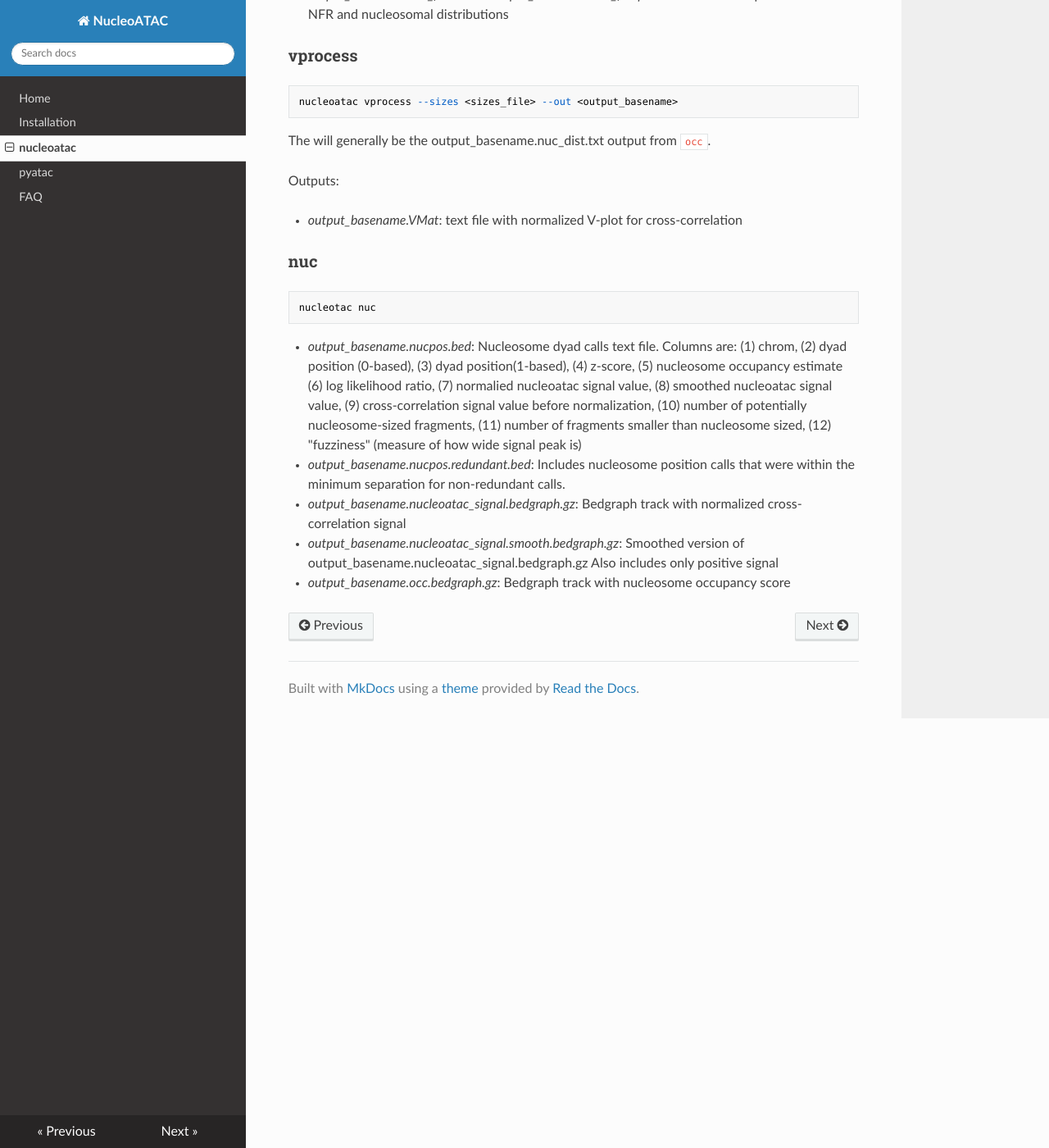
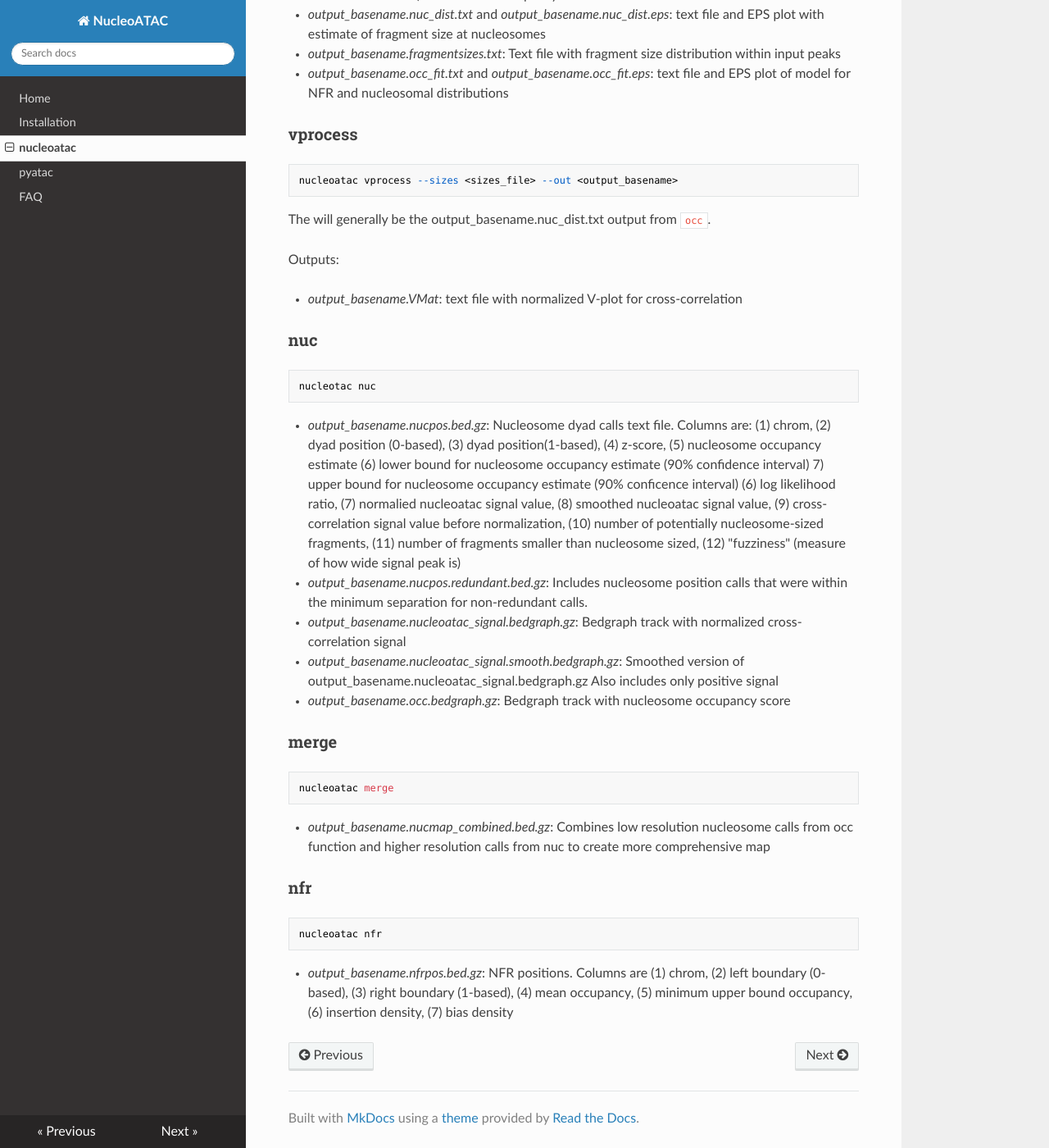
Before and after one commit to GreenleafLab/NucleoATAC, an MkDocs documentation site: the page built from docs/nucleoatac.md, in a window 1280 px wide and 1400 px high, scrolled down 1090 px. Shown: the whole window at 82% size. Built offline with MkDocs 1.6.1, drawn with Linux system fonts in a browser that asks for light colours; nearby versions of some CDN libraries; old or Windows-style settings are respelled for this version of MkDocs; some of the changed text lies outside the part shown.

Commit message:
updated nucleoatac documentation

````diff
--- a/docs/nucleoatac.md
+++ b/docs/nucleoatac.md
@@ -30,11 +30,17 @@ Outputs:
 
 * *output_basename.occ.bedgraph.gz*: Bedgraph track with nucleosome occupancy score
 
+* *output_basename.occ.lower_bound.bedgraph.gz*: Bedgraph track with lower bound estimate (90% confidence interval) for nucleosome occupancy score
+
+* *output_basename.occ.upper_bound.bedgraph.gz*: Bedgraph track with upper bound estimate (90% confidence interval) nucleosome occupancy score
+
 * *output_basename.nuc_dist.txt* and *output_basename.nuc_dist.eps*: text file and EPS plot with estimate of fragment size at nucleosomes
 
 * *output_basename.fragmentsizes.txt*: Text file with fragment size distribution within input peaks
 
 * *output_basename.occ_fit.txt* and *output_basename.occ_fit.eps*: text file and EPS plot of model for NFR and nucleosomal distributions
+
+
 
 ###vprocess
 ```
@@ -52,9 +58,9 @@ nucleotac nuc
 ```
 
 
-* *output_basename.nucpos.bed*:  Nucleosome dyad calls text file.  Columns are: (1) chrom, (2) dyad position (0-based), (3) dyad position(1-based), (4) z-score, (5) nucleosome occupancy estimate (6) log likelihood ratio, (7) normalied nucleoatac signal value, (8) smoothed nucleoatac signal value, (9) cross-correlation signal value before normalization, (10) number of potentially nucleosome-sized fragments, (11) number of fragments smaller than nucleosome sized, (12) "fuzziness"  (measure of how wide signal peak is)
+* *output_basename.nucpos.bed.gz*:  Nucleosome dyad calls text file.  Columns are: (1) chrom, (2) dyad position (0-based), (3) dyad position(1-based), (4) z-score, (5) nucleosome occupancy estimate (6) lower bound for nucleosome occupancy estimate (90% confidence interval) 7) upper bound for nucleosome occupancy estimate (90% conficence interval) (6) log likelihood ratio, (7) normalied nucleoatac signal value, (8) smoothed nucleoatac signal value, (9) cross-correlation signal value before normalization, (10) number of potentially nucleosome-sized fragments, (11) number of fragments smaller than nucleosome sized, (12) "fuzziness"  (measure of how wide signal peak is)
 
-* *output_basename.nucpos.redundant.bed*: Includes nucleosome position calls that were within the minimum separation for non-redundant calls.
+* *output_basename.nucpos.redundant.bed.gz*: Includes nucleosome position calls that were within the minimum separation for non-redundant calls.
 
 * *output_basename.nucleoatac_signal.bedgraph.gz*: Bedgraph track with normalized cross-correlation signal
 
@@ -62,3 +68,18 @@ nucleotac nuc
 Also includes only positive signal
 
 * *output_basename.occ.bedgraph.gz*: Bedgraph track with nucleosome occupancy score
+
+###merge
+```
+nucleoatac merge
+```
+
+* *output_basename.nucmap_combined.bed.gz*: Combines low resolution nucleosome calls from occ function and higher resolution calls from nuc to create more comprehensive map
+
+
+###nfr
+```
+nucleoatac nfr
+```
+
+* *output_basename.nfrpos.bed.gz*: NFR positions.  Columns are (1) chrom, (2) left boundary (0-based), (3) right boundary (1-based), (4) mean occupancy, (5) minimum upper bound occupancy, (6) insertion density, (7) bias density
````
